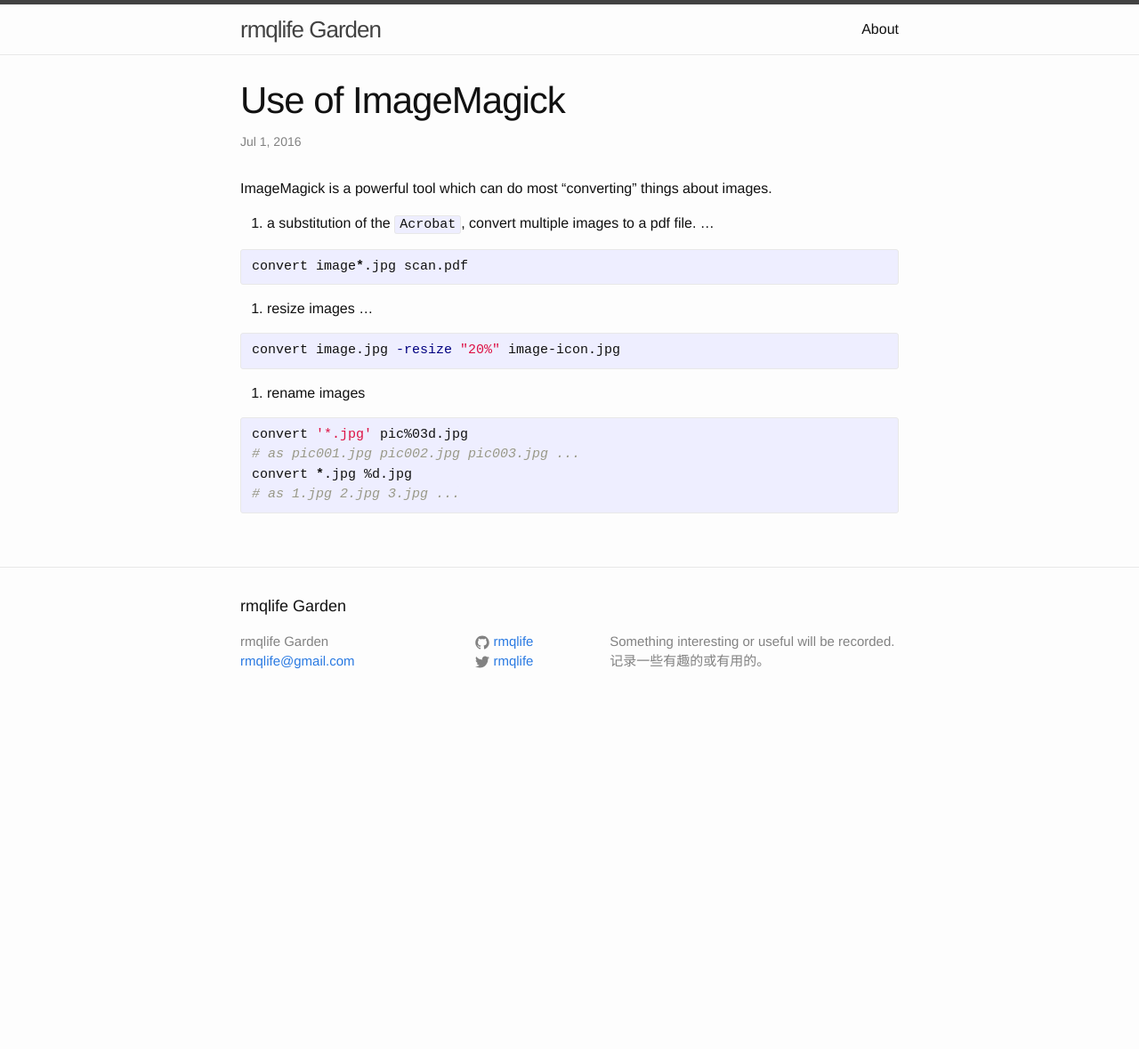
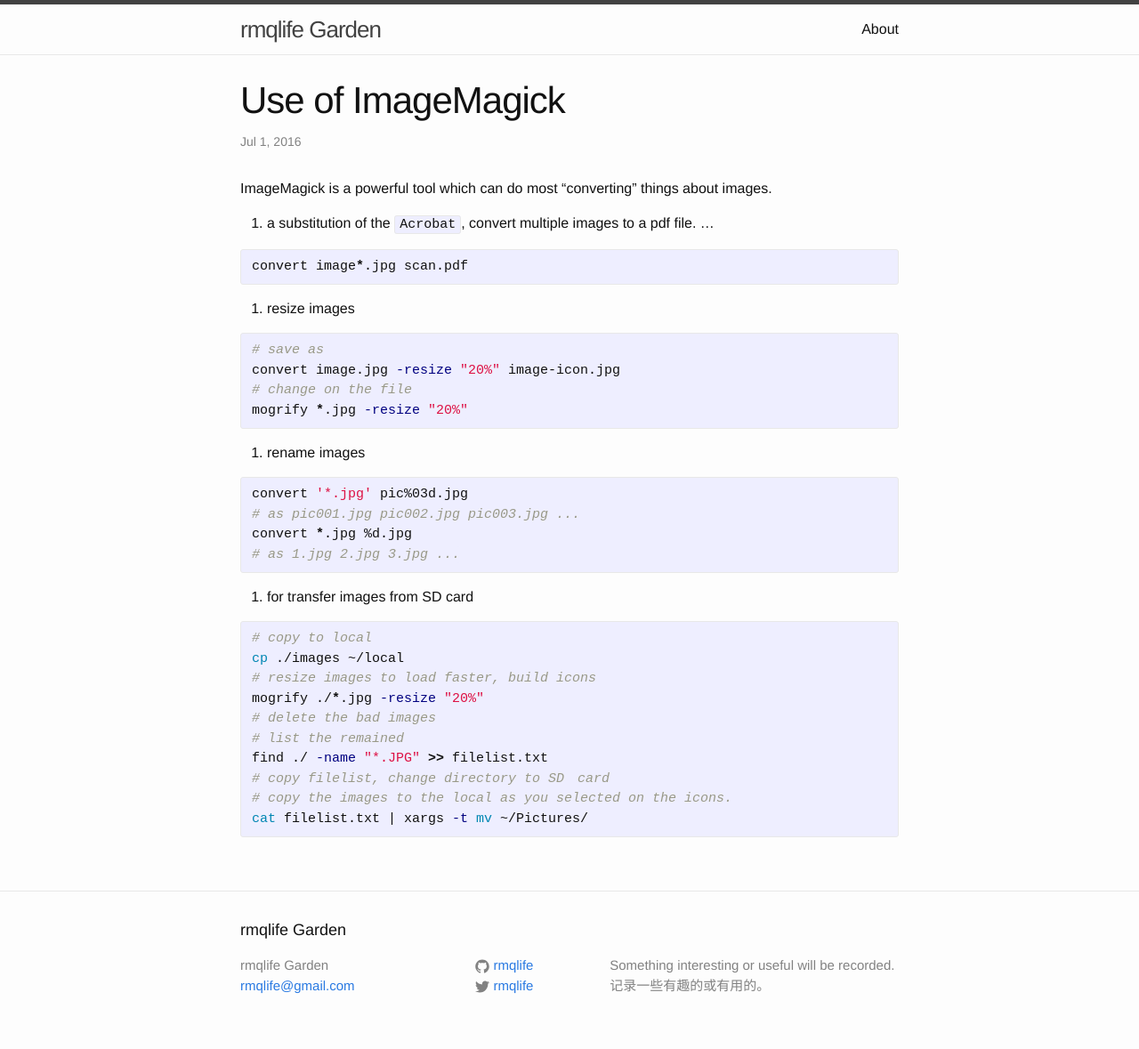
Before and after one commit to rmqlife/rmqlife.github.io, a Jekyll site: the page built from _posts/2016-07-01-imagemagick.md, in a window 1280 px wide. Shown: the whole page at 89% size. Built offline with Jekyll 4.4.1, drawn with Linux system fonts in a browser that asks for light colours; comment, search, counter and statistics services are not loaded; before the commit the page ends 900 px from its top, so only the background shows below that.

Commit message:
add some tips

```diff
--- a/_posts/2016-07-01-imagemagick.md
+++ b/_posts/2016-07-01-imagemagick.md
@@ -12,8 +12,11 @@
 {% endhighlight %}
 
 2. resize images
-...{% highlight bash %}
+{% highlight bash %}
+# save as
 convert image.jpg -resize "20%" image-icon.jpg
+# change on the file
+mogrify *.jpg -resize "20%"
 {% endhighlight %}
 
 3. rename images
@@ -24,5 +27,18 @@
 # as 1.jpg 2.jpg 3.jpg ...
 {% endhighlight %}
 
+4. for transfer images from SD card
+{% highlight bash %}
+# copy to local
+cp ./images ~/local
+# resize images to load faster, build icons
+mogrify ./*.jpg -resize "20%"
+# delete the bad images
+# list the remained
+find ./ -name "*.JPG" >> filelist.txt
+# copy filelist, change directory to SD　card
+# copy the images to the local as you selected on the icons.
+cat filelist.txt | xargs -t mv ~/Pictures/
+{% endhighlight %}
 
 [ImageMagick help]: http://www.imagemagick.org/script/command-line-processing.php#geometry
```
